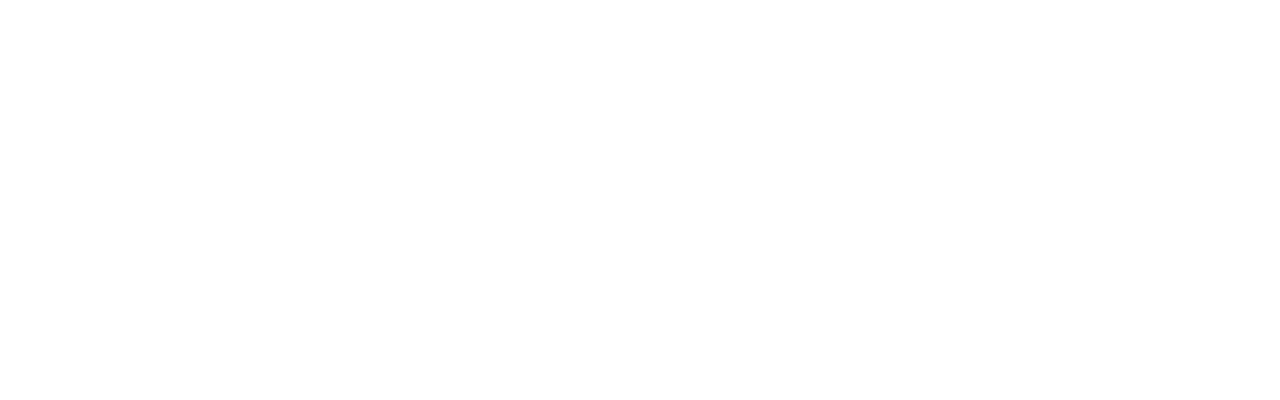
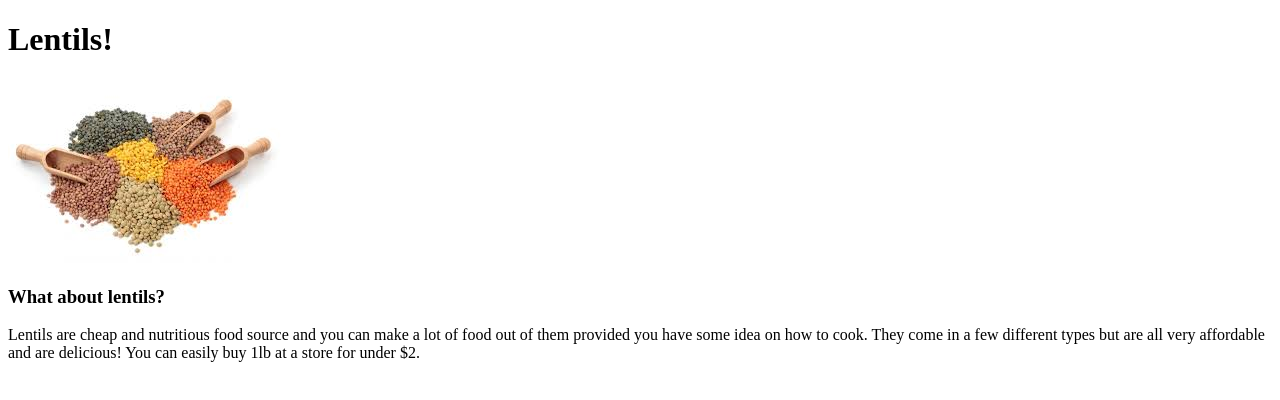
Before and after one commit to jasonkim4201/selfpractice, a plain HTML site: page index.html in a window 1280 px wide. Drawn offline with Linux system fonts and the light colour scheme.

Commit message:
added a picture and a description on index

```diff
--- a/index.html
+++ b/index.html
@@ -1,12 +1,25 @@
 <!DOCTYPE html>
 <html lang="en">
+
 <head>
   <meta charset="UTF-8">
   <meta name="viewport" content="width=device-width, initial-scale=1.0">
   <meta http-equiv="X-UA-Compatible" content="ie=edge">
-  <title>Document</title>
+
+  <title>Lentils- What to do with them</title>
+
 </head>
+
 <body>
 
+  <h1>Lentils!</h1>
+
+  <img src="lentils.jpg" alt="picture of lentils">
+
+  <h3>What about lentils?</h3>
+
+  <div>Lentils are cheap and nutritious food source and you can make a lot of food out of them provided you have some idea on how to cook. They come in a few different types but are all very affordable and are delicious! You can easily buy 1lb at a store for under $2.</div>
+
 </body>
+
 </html>
```
Also changed, not shown: lentils.jpg (added).
